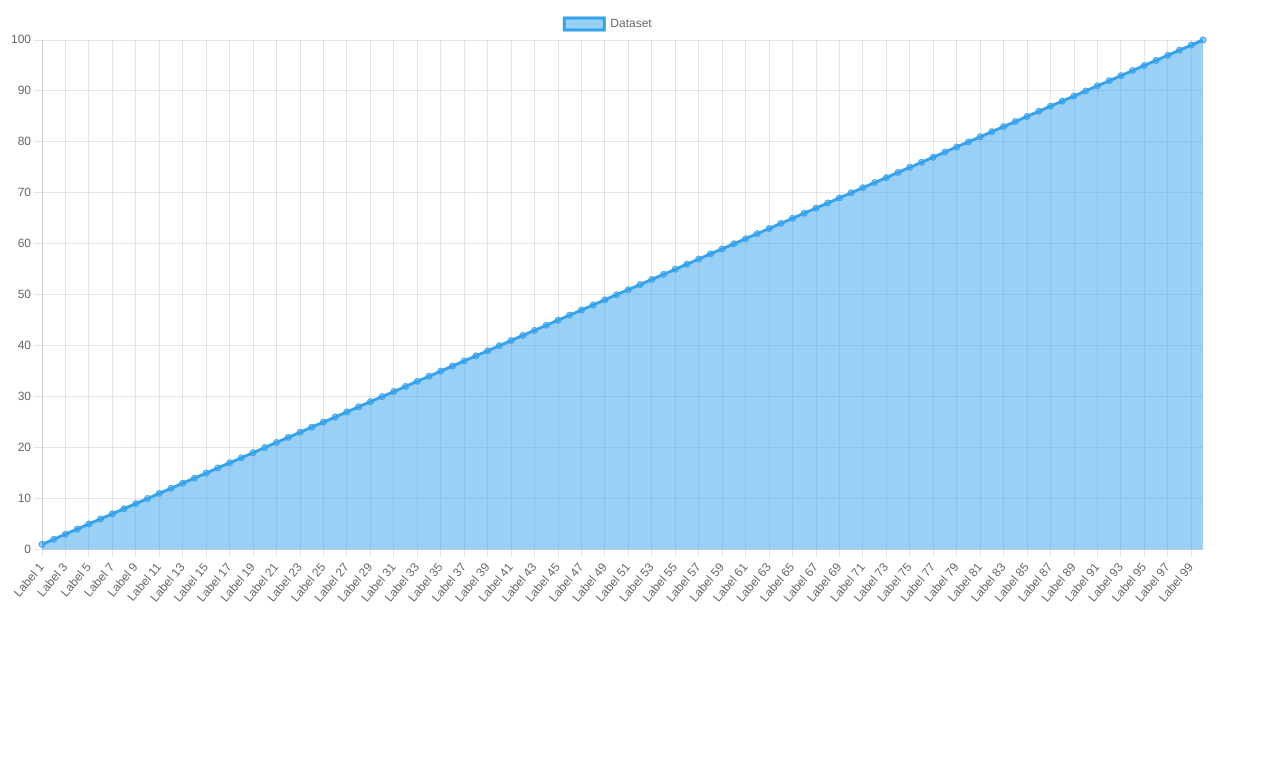
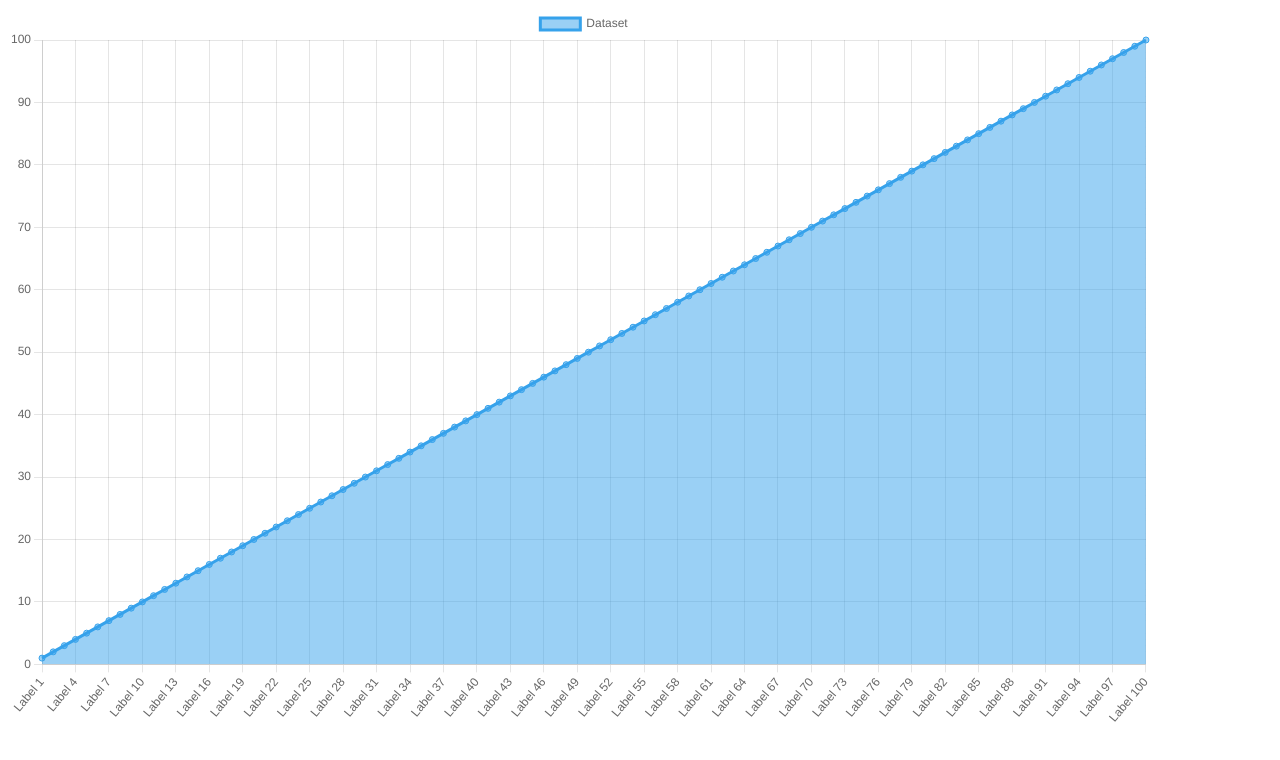
Before and after one commit to igenexxx/chart-with-scroll, an Angular app: page / in a window 1280 px wide. Shown: the top 760 px of the page. Built offline with nearby package versions, Linux system fonts and the light colour scheme.

Commit message:
updated styles

```diff
--- a/src/app/chart-pagination/chart-pagination.component.css
+++ b/src/app/chart-pagination/chart-pagination.component.css
@@ -1,10 +1,6 @@
 .chart-container {
-  width: 1200px;
-  height: 600px;
+  width: 90vw;
+  height: 90vh;
   overflow-x: auto;
   position: relative;
 }
-
-body {
-  height: 800px; /* Adjust to make sure the page is scrollable */
-}
```
